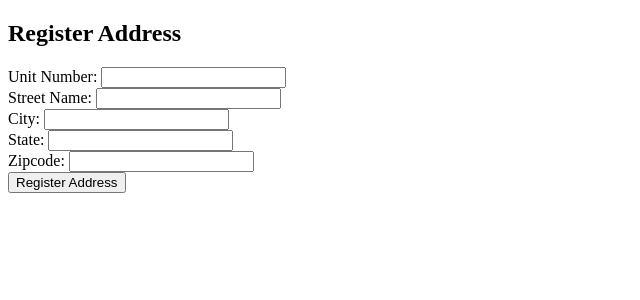
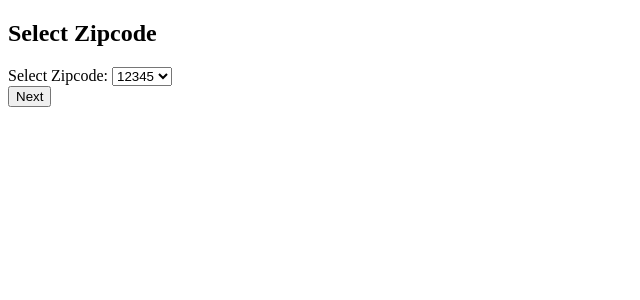
Before and after one commit to AravKrish23/PDS_Project_FA23, a Flask app: page /register_address in a window 1280 px wide. Shown: the top 300 px of the page, without its empty margins (0-640 px from the left). Run offline with Flask 3, Linux system fonts and the light colour scheme; some libraries are stand-ins or nearby versions.

Commit message:
Register Address - 50% Done + Flask Sessions

```diff
--- a/app.py
+++ b/app.py
@@ -2,9 +2,13 @@ from flask import Flask, render_template, request, redirect, url_for, flash
 from flask_sqlalchemy import SQLAlchemy
 from flask_bcrypt import Bcrypt
 import psycopg2
+from flask_session import Session
 
 app = Flask(__name__)
 app.config['SECRET_KEY'] = '12345678'
+app.config["SESSION_PERMANENT"] = False
+app.config["SESSION_TYPE"] = "filesystem"
+Session(app)
 
 
 bcrypt = Bcrypt(app)
@@ -62,12 +66,14 @@ def login():
                         password="password", host="localhost", port="5432")
 
         cur = conn.cursor()
-        cur.execute('''select email, password from customers where email = (%s)''', (email,))
+        cur.execute('''select customer_id, email, password from customers where email = (%s)''', (email,))
         result = cur.fetchall()
         conn.commit()
         cur.close()
         if len(result) == 1:
-            if bcrypt.check_password_hash(result[0][1], password):
+            if bcrypt.check_password_hash(result[0][2], password):
+                session["name"] = request.form.get("name")
+                session["customer_id"] = request.form.get(result[0][2])
                 flash('Login successful!', 'success')
                 return redirect(url_for('home'))
             else:
@@ -81,18 +87,82 @@ def login():
 @app.route("/register_address", methods=['GET', 'POST'])
 def register_address():
     if request.method == 'POST':
-        unit_number = request.form['unit_number']
-        flat_number = request.fomr['flat_number']
-        street_name = request.form['street_name']
-        city = request.form['city']
-        state = request.form['state']
-        zipcode = request.form['zipcode']
+        if 'zipcode' in request.form:
+            # Step 1: User selected a zipcode
+            zipcode = request.form['zipcode']
+            return render_template('register_address.html', step='select_address', zipcode=zipcode)
 
-        flash('Address registered successfully!', 'success')
-        return redirect(url_for('home'))
+        elif 'zipcode_fixed' in request.form:
 
-    return render_template('register_address.html')
+            zipcode = request.form['zipcode_fixed']
+            state = request.form['state']
+            city = request.form['city']
+            street = request.form['street']
+            flat_number = request.form['flat_number']
+            unit_number = request.form['unit_number']
+            is_primary = True
+            is_billing = True
 
+            conn = psycopg2.connect(database="pds_project", user="postgres",
+            password="password", host="localhost", port="5432")
+
+            cur = conn.cursor()
+            cur.execute('''select address_id, unit_number, flat_number,
+                         street_name, city, state from address where zipcode_id = %s
+                          and state= %s and city = %s and street_name= %s and flat_number=%s and unit_number=%s''', (zipcode, state, city, street, flat_number, unit_number))
+            result = cur.fetchone()
+
+            conn.commit()
+            cur.close()
+            if len(result) > 0:
+
+                customer_id = 1;
+
+                if(is_primary):
+                    cur = conn.cursor()
+                    cur.execute('''select house_id  from house_info  where customer_id = %s and is_primary = true''', (customer_id, ))
+                    current_primary = cur.fetchone()[0]
+                    if current_primary is not None:
+                        cur.execute('''update house_info set is_primary = false where customer_id = %s''', (customer_id, ))
+                    cur.close()
+
+                if(is_billing):
+                    cur = conn.cursor()
+                    cur.execute('''select house_id  from house_info  where customer_id = %s and is_billing = true''', (customer_id, ))
+                    current_primary = cur.fetchone()[0]
+                    if current_primary is not None:
+                        cur.execute('''update house_info set is_billing = false where customer_id = %s''', (customer_id, ))
+                    cur.close()
+
+
+
+
+                #  Check if the use is already the current owner
+                cur = conn.cursor()
+
+                cur.execute('''select customer_id  from house_info  where address_id = %s order by owner_since desc''', (result[0], ))
+                current_owner = cur.fetchone()
+
+                if current_owner[0] == customer_id:
+                    warning = "You are already the current owner!"
+                    return(warning)
+                cur.close()
+
+
+                cur = conn.cursor()
+                cur.execute('''insert into house_info (address_id, customer_id, owner_since, is_primary, is_billing) VALUES (%s, %s, %s, %s, %s) RETURNING house_id''', (result[0], customer_id, '20201223', is_primary, is_billing ))
+                new_reg_id = cur.fetchall()
+                nri = str(new_reg_id[0][0])
+                conn.commit()
+                cur.close()
+                success_statement = "Successfully Registered, Your Customer Id is:" + nri
+                return (success_statement)
+
+            conn.close()
+            return redirect(url_for('home'))
+
+    zipcodes = ["12345", "56789", "10101"]  # Add your prepopulated zipcodes
+    return render_template('select_zipcode.html', zipcodes=zipcodes)
 
 @app.route("/register_device", methods=['GET', 'POST'])
 def register_device():
--- a/templates/register_address.html
+++ b/templates/register_address.html
@@ -7,23 +7,52 @@
 </head>
 <body>
     <h2>Register Address</h2>
+
+    {% if step == 'select_zipcode' %}
+        <!-- Step 1: Select Zipcode -->
         <form method="POST" action="{{ url_for('register_address') }}">
+            <label for="zipcode">Select Zipcode:</label>
+            <select name="zipcode" required>
+                {% for zipcode in zipcodes %}
+                    <option value="{{ zipcode }}">{{ zipcode }}</option>
+                {% endfor %}
+            </select>
+            <br>
+            <button type="submit">Next</button>
+        </form>
+
+    {% elif step == 'select_address' %}
+        <!-- Step 2: Select Address within the chosen Zipcode -->
+        <form method="POST" action="{{ url_for('register_address') }}">
+            <p>Serviceable Addresses in Zipcode: {{ zipcode }}</p>
+
             <label for="unit_number">Unit Number:</label>
             <input type="text" name="unit_number" required>
             <br>
-        <label for="street_name">Street Name:</label>
-        <input type="text" name="street_name" required>
+
+            <label for="flat_number">Flat Number:</label>
+            <input type="text" name="flat_number" required>
             <br>
+
+            <label for="street">Street:</label>
+            <input type="text" name="street" required>
+            <br>
+
             <label for="city">City:</label>
             <input type="text" name="city" required>
             <br>
+
             <label for="state">State:</label>
             <input type="text" name="state" required>
             <br>
-        <label for="zipcode">Zipcode:</label>
-        <input type="text" name="zipcode" required>
+
+            <label for="zipcode_fixed">Zipcode:</label>
+            <input type="zipcode_fixed" name="zipcode_fixed" value= {{zipcode}} required>
             <br>
-        <button type="submit">Register Address</button>
+
+            <button type="submit">Register Selected Address</button>
         </form>
+
+    {% endif %}
 </body>
 </html>
--- /dev/null
+++ b/templates/select_zipcode.html
@@ -0,0 +1,21 @@
+<!DOCTYPE html>
+<html lang="en">
+<head>
+    <meta charset="UTF-8">
+    <meta name="viewport" content="width=device-width, initial-scale=1.0">
+    <title>Select Zipcode</title>
+</head>
+<body>
+    <h2>Select Zipcode</h2>
+    <form method="POST" action="{{ url_for('register_address') }}">
+        <label for="zipcode">Select Zipcode:</label>
+        <select name="zipcode" required>
+            {% for zipcode in zipcodes %}
+                <option value="{{ zipcode }}">{{ zipcode }}</option>
+            {% endfor %}
+        </select>
+        <br>
+        <button type="submit">Next</button>
+    </form>
+</body>
+</html>
```
Also changed, not shown: 1 other file. Lines whose indentation alone changed are shown as unchanged.
